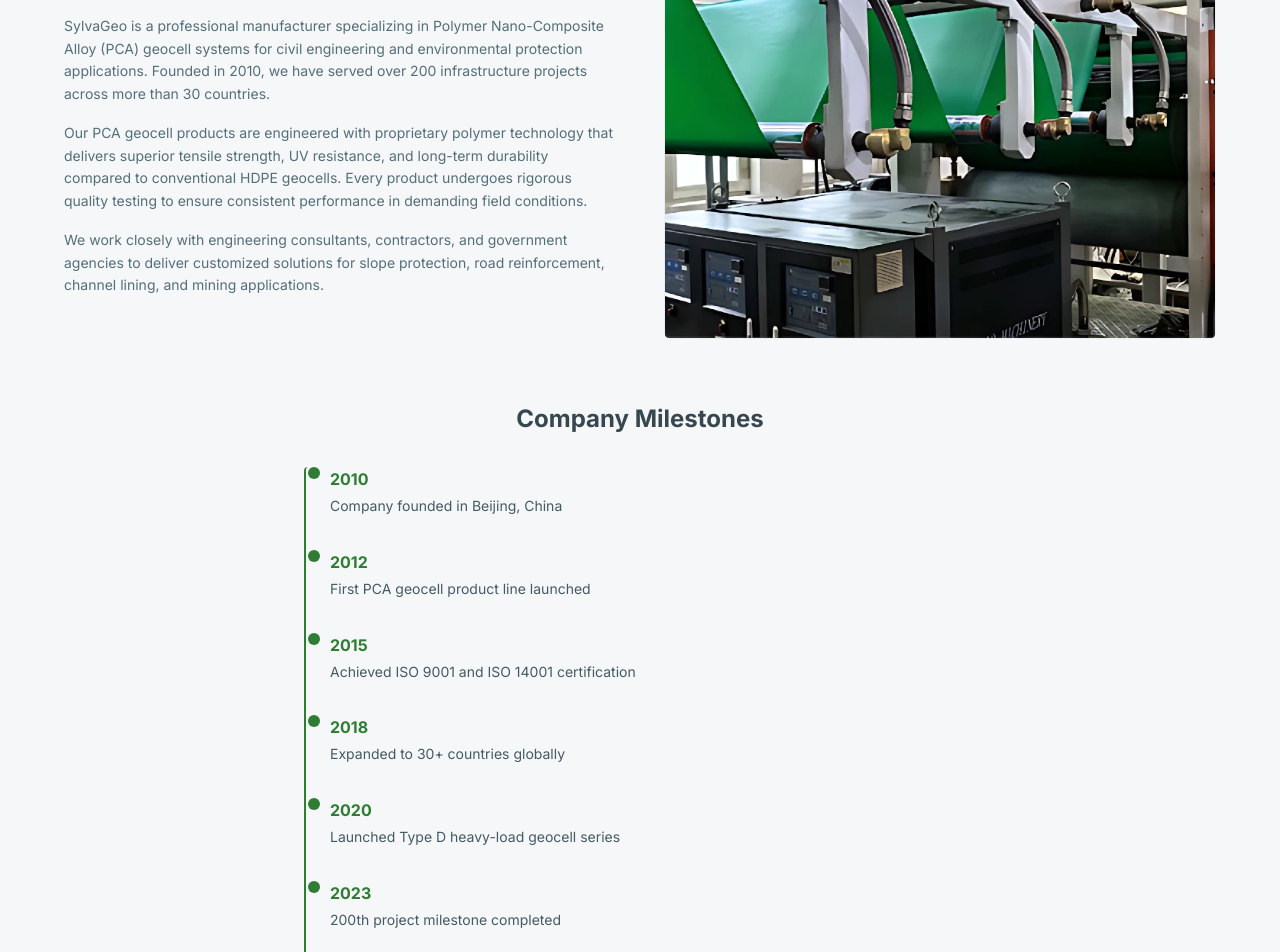
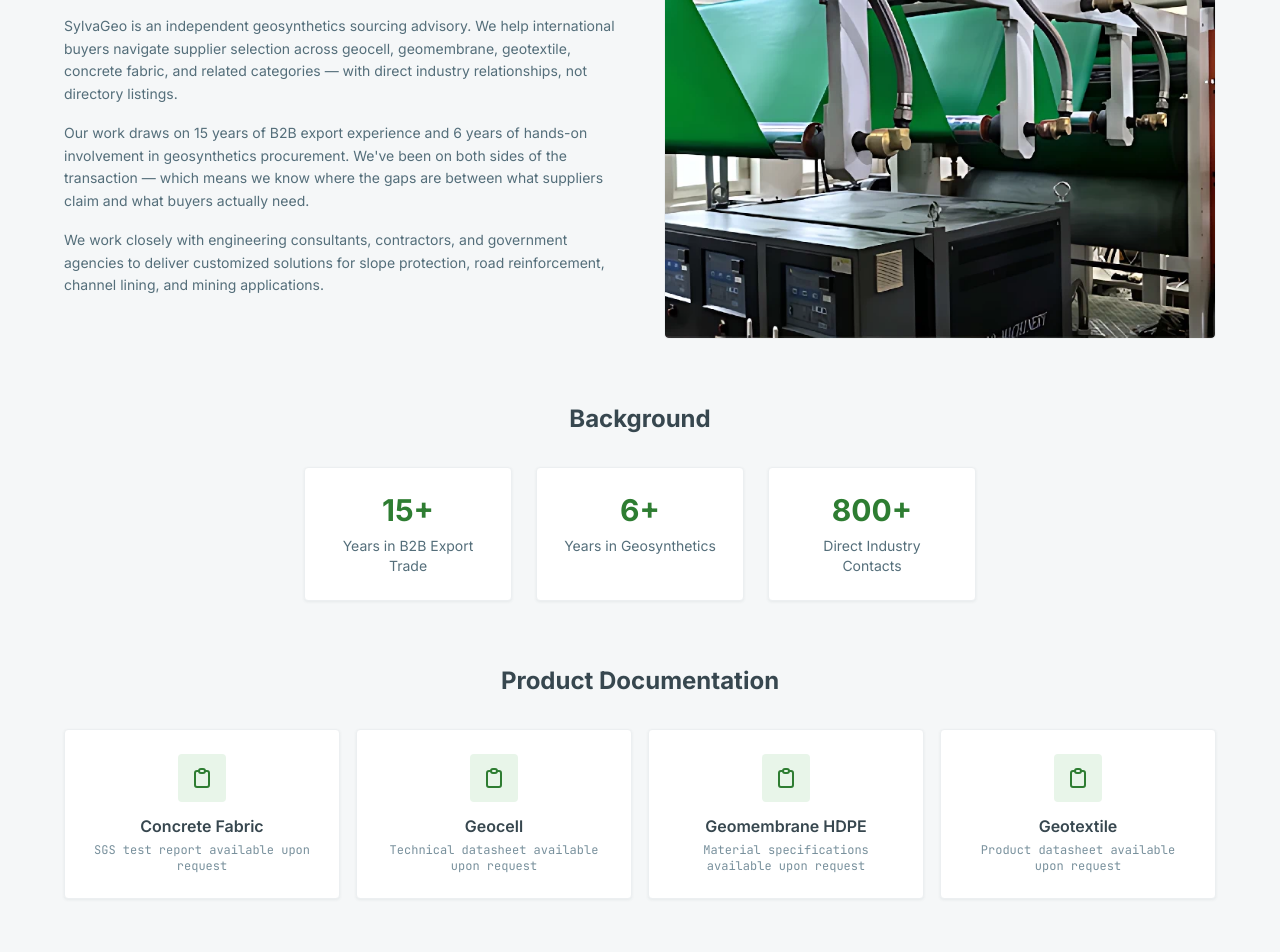
Before and after one commit to Aliya-lab/geocell-website, a Next.js app: page /about in a window 1280 px wide. Shown: the part 440-1392 px from the top of the page. Built offline with nearby package versions, Linux system fonts and the light colour scheme.

Commit message:
Update page.tsx

```diff
--- a/src/app/about/page.tsx
+++ b/src/app/about/page.tsx
@@ -4,30 +4,26 @@
 
 export const metadata: Metadata = {
   title: 'About SylvaGeo',
-  description: 'Learn about SylvaGeo - professional PCA geocell manufacturer since 2010. 200+ engineering projects worldwide.',
+  description: 'SylvaGeo — independent geosynthetics sourcing advisory. Connecting international buyers with verified suppliers across geocell, geomembrane, geotextile, and concrete fabric.',
   alternates: { canonical: 'https://www.sylvageo.com/about' },
   openGraph: {
     title: 'About SylvaGeo',
-    description: 'Learn about SylvaGeo - professional PCA geocell manufacturer since 2010.',
+    description: 'SylvaGeo — independent geosynthetics sourcing advisory.',
     url: 'https://www.sylvageo.com/about',
   },
 }
 
-const milestones = [
-  { year: '2010', event: 'Company founded in Beijing, China' },
-  { year: '2012', event: 'First PCA geocell product line launched' },
-  { year: '2015', event: 'Achieved ISO 9001 and ISO 14001 certification' },
-  { year: '2018', event: 'Expanded to 30+ countries globally' },
-  { year: '2020', event: 'Launched Type D heavy-load geocell series' },
-  { year: '2023', event: '200th project milestone completed' },
-  { year: '2025', event: 'New manufacturing facility in northern China' },
+const highlights = [
+  { value: '15+', label: 'Years in B2B Export Trade' },
+  { value: '6+', label: 'Years in Geosynthetics' },
+  { value: '800+', label: 'Direct Industry Contacts' },
 ]
 
-const certifications = [
-  { name: 'ISO 9001', number: 'Quality Management' },
-  { name: 'ISO 14001', number: 'Environmental Management' },
-  { name: 'CE Marking', number: 'EU Conformity' },
-  { name: 'CQC Certificate', number: 'China Quality Certification' },
+const docCategories = [
+  { name: 'Concrete Fabric', detail: 'SGS test report available upon request' },
+  { name: 'Geocell', detail: 'Technical datasheet available upon request' },
+  { name: 'Geomembrane HDPE', detail: 'Material specifications available upon request' },
+  { name: 'Geotextile', detail: 'Product datasheet available upon request' },
 ]
 
 export default function AboutPage() {
@@ -38,7 +34,7 @@
         <div className="max-w-[1200px] mx-auto px-6 text-center">
           <h1 className="text-4xl font-heading font-bold text-white">About Us</h1>
           <p className="text-slate-rock-200 mt-3 max-w-xl mx-auto">
-            Professional geocell manufacturer with 15+ years of engineering excellence
+            Geosynthetics sourcing advisory — helping buyers find the right suppliers
           </p>
         </div>
       </div>
@@ -53,17 +49,16 @@
               </h2>
               <div className="space-y-4 text-slate-rock-500 text-sm leading-relaxed">
                 <p>
-                  SylvaGeo is a professional manufacturer specializing in Polymer Nano-Composite
-                  Alloy (PCA) geocell systems for civil engineering and environmental
-                  protection applications. Founded in 2010, we have served over 200
-                  infrastructure projects across more than 30 countries.
+                  SylvaGeo is an independent geosynthetics sourcing advisory. We help
+                  international buyers navigate supplier selection across geocell,
+                  geomembrane, geotextile, concrete fabric, and related categories —
+                  with direct industry relationships, not directory listings.
                 </p>
                 <p>
-                  Our PCA geocell products are engineered with proprietary polymer technology
-                  that delivers superior tensile strength, UV resistance, and long-term
-                  durability compared to conventional HDPE geocells. Every product undergoes
-                  rigorous quality testing to ensure consistent performance in demanding
-                  field conditions.
+                  Our work draws on 15 years of B2B export experience and 6 years of
+                  hands-on involvement in geosynthetics procurement. We've been on both
+                  sides of the transaction — which means we know where the gaps are
+                  between what suppliers claim and what buyers actually need.
                 </p>
                 <p>
                   We work closely with engineering consultants, contractors, and government
@@ -75,7 +70,7 @@
             <div className="aspect-[4/3] rounded-card border border-slate-rock-50 overflow-hidden">
               <Image
                 src="/images/company-photo.webp"
-                alt="Manufacturing facility"
+                alt="Geosynthetics field application"
                 width={720}
                 height={540}
                 className="w-full h-full object-cover"
@@ -84,46 +79,39 @@
           </div>
         </section>
 
-        {/* Milestones */}
+        {/* Background */}
         <section>
           <h2 className="text-2xl font-heading font-bold text-slate-rock-700 mb-8 text-center">
-            Company Milestones
+            Background
           </h2>
-          <div className="max-w-2xl mx-auto">
-            <div className="relative pl-6 border-l-2 border-eco-forest-800 space-y-8">
-              {milestones.map((m) => (
-                <div key={m.year} className="relative">
-                  <div className="absolute -left-[22px] w-3 h-3 bg-eco-forest-800 rounded-full" />
-                  <span className="font-heading font-bold text-eco-forest-800 text-base">
-                    {m.year}
-                  </span>
-                  <p className="text-slate-rock-600 text-sm mt-1 leading-relaxed">
-                    {m.event}
-                  </p>
-                </div>
-              ))}
-            </div>
+          <div className="grid grid-cols-1 sm:grid-cols-3 gap-6 max-w-2xl mx-auto text-center">
+            {highlights.map((h) => (
+              <div key={h.label} className="bg-white border border-slate-rock-50 rounded-card p-6 shadow-card">
+                <div className="text-3xl font-heading font-bold text-eco-forest-800">{h.value}</div>
+                <div className="text-sm text-slate-rock-500 mt-2">{h.label}</div>
+              </div>
+            ))}
           </div>
         </section>
 
-        {/* Certifications */}
+        {/* Product Documentation */}
         <section>
           <h2 className="text-2xl font-heading font-bold text-slate-rock-700 mb-8 text-center">
-            Certifications
+            Product Documentation
           </h2>
           <div className="grid grid-cols-1 sm:grid-cols-2 lg:grid-cols-4 gap-4">
-            {certifications.map((cert) => (
+            {docCategories.map((doc) => (
               <div
-                key={cert.name}
+                key={doc.name}
                 className="bg-white border border-slate-rock-50 rounded-card p-6 text-center shadow-card hover:shadow-card-hover transition-shadow duration-200"
               >
                 <div className="w-12 h-12 bg-eco-forest-50 rounded-btn flex items-center justify-center mx-auto mb-3">
                   <svg width="24" height="24" fill="none" stroke="currentColor" strokeWidth="2" viewBox="0 0 24 24" className="text-eco-forest-800">
-                    <path strokeLinecap="round" strokeLinejoin="round" d="M9 12l2 2 4-4m5.618-4.016A11.955 11.955 0 0112 2.944a11.955 11.955 0 01-8.618 3.04A12.02 12.02 0 003 9c0 5.591 3.824 10.29 9 11.622 5.176-1.332 9-6.03 9-11.622 0-1.042-.133-2.052-.382-3.016z" />
+                    <path strokeLinecap="round" strokeLinejoin="round" d="M9 5H7a2 2 0 00-2 2v12a2 2 0 002 2h10a2 2 0 002-2V7a2 2 0 00-2-2h-2M9 5a2 2 0 002 2h2a2 2 0 002-2M9 5a2 2 0 012-2h2a2 2 0 012 2" />
                   </svg>
                 </div>
-                <div className="font-heading font-semibold text-slate-rock-700">{cert.name}</div>
-                <div className="text-xs text-slate-rock-400 font-data mt-1">{cert.number}</div>
+                <div className="font-heading font-semibold text-slate-rock-700">{doc.name}</div>
+                <div className="text-xs text-slate-rock-400 font-data mt-1">{doc.detail}</div>
               </div>
             ))}
           </div>
```
